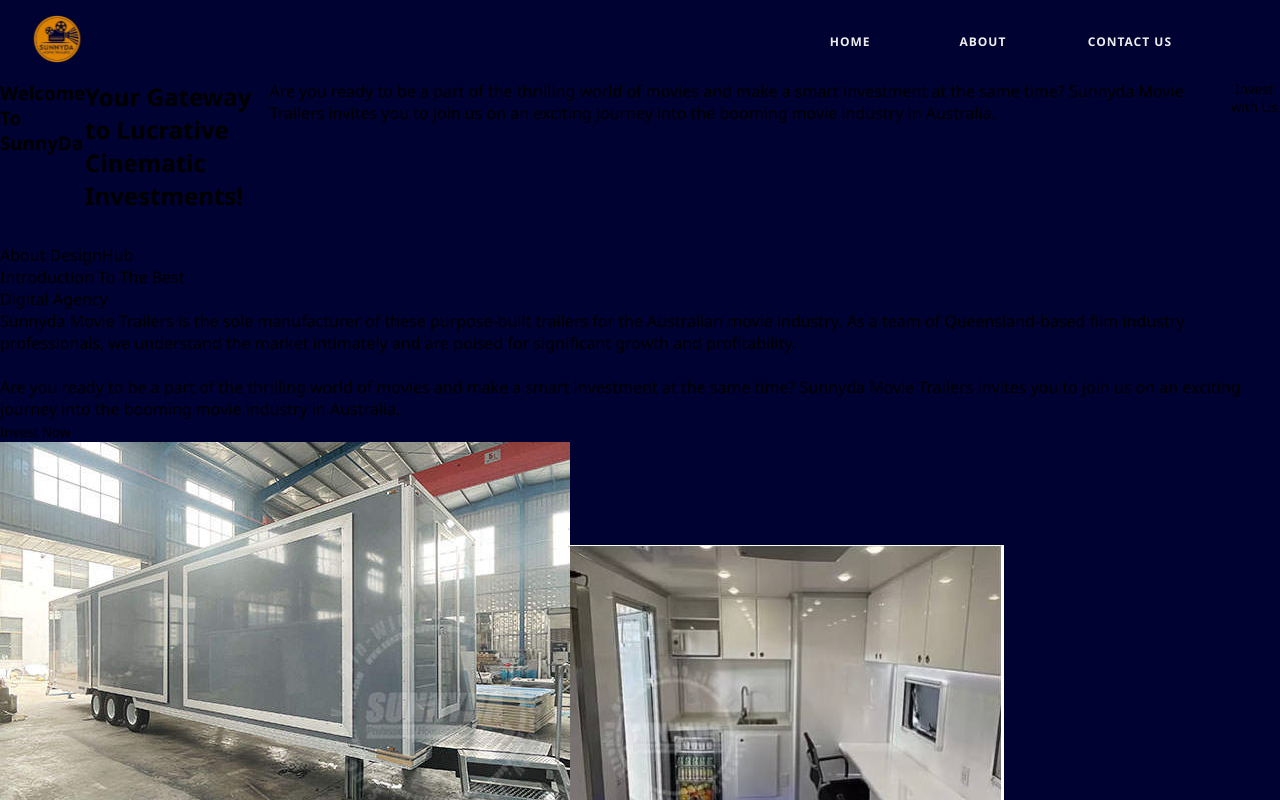
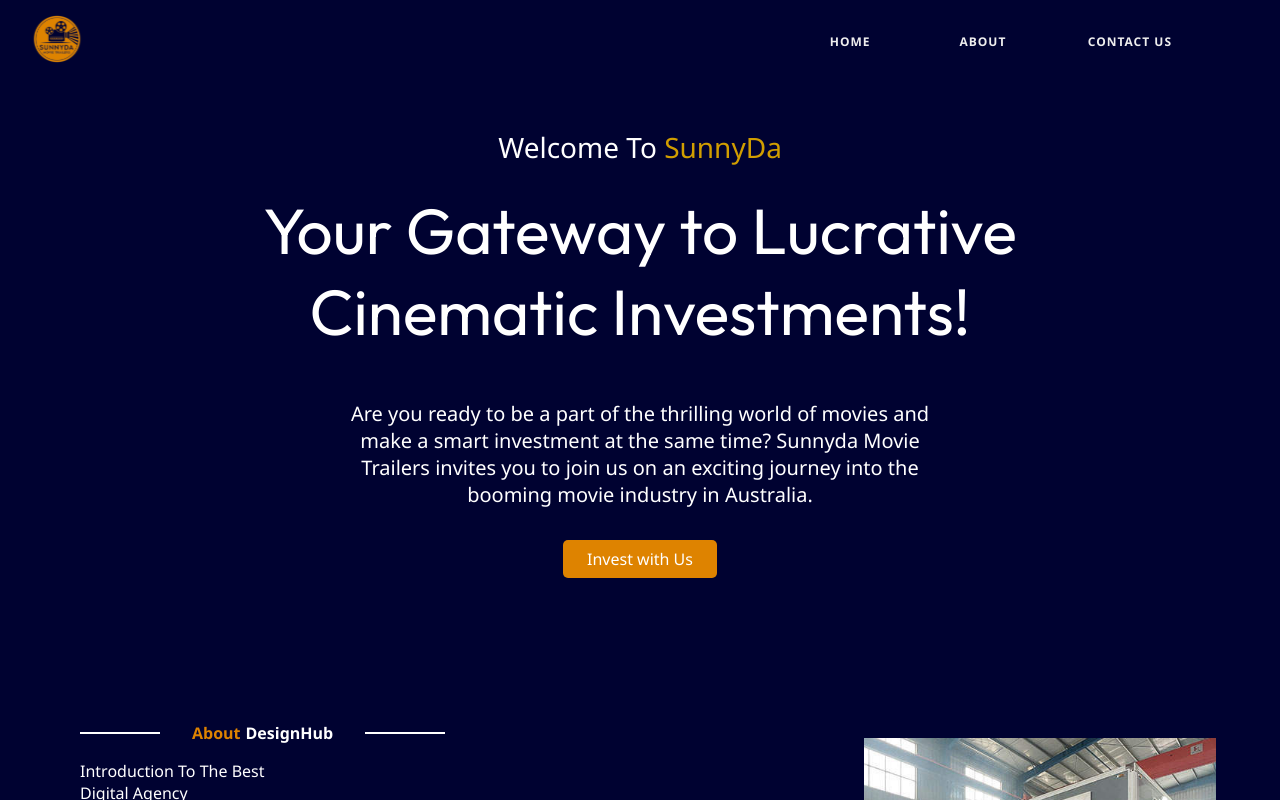
Before and after one commit to chochodev/SunnyDa-Landing-Page, a React (Vite) app: page /about in a window 1280 px wide. Shown: the top 800 px of the page. Built offline with nearby package versions, Linux system fonts and the light colour scheme.

Commit message:
updated with the contact us twerked

```diff
--- a/src/assets/css/pages/about.css
+++ b/src/assets/css/pages/about.css
@@ -8,8 +8,60 @@
     padding-top: 3rem;
 }
 
-/* HERO */
+/* HERO SECTION */
 #about .hero {
+    display: flex;
+    flex-direction: column;
+    gap: 1rem;
+    justify-content: center;
+    align-items: center;
+    text-align: center;
+    width: 100%;
+    height: max-content;
+    padding: 5rem 1rem;
+}
+
+#about .hero .text {
+    font-weight: 500;
+    font-size: 1.75rem;
+    color: #ffffff;
+    width: 100%;
+}
+
+#about .hero .text p {
+    display: inline;
+    color: var(--primary-color-2);
+}
+
+#about .hero .heading {
+    text-align: center;
+    font-family: 'Outfit', 'Roboto', 'helvetica';
+    font-size: 4rem;
+    font-weight: 700;
+    color: #ffffff;
+    width: 100%;
+    padding: .5rem 1rem;
+    padding-bottom: 2rem;
+}
+
+#about .hero .info {
+    font-size: 1.25rem;
+    color: #ffffff;
+    padding: 0 1rem;
+    max-width: 40rem;
+}
+
+#about .hero .invest_btn {
+    background: #DE8300;
+    color: #ffffff;
+    border-radius: 5px;
+    font-size: 1rem;
+    margin: 1rem 0;
+    padding: .5rem 1.5rem;
+}
+
+/* SECTION 2 */
+#about .section_2 {
     display: flex;
     width: 100%;
     align-items: start;
@@ -17,7 +69,7 @@
     padding: 2rem 0;
 }
 
-#about .hero .text_div {
+#about .section_2 .text_div {
     display: flex;
     flex-direction: column;
     gap: 1rem;
@@ -27,25 +79,25 @@
     padding: 1rem;
 }
 
-#about .hero .text_div .head_text {
+#about .section_2 .text_div .head_text {
     display: flex;
     justify-content: space-between;
     gap: 2rem;
     align-items: center;
 }
 
-#about .hero .text_div .head_text .before,
-#about .hero .text_div .head_text .after {
+#about .section_2 .text_div .head_text .before,
+#about .section_2 .text_div .head_text .after {
     width: 100%;
     min-width: 5rem;
     height: 2px;
     background: #ffffff;
 }
-#about .hero .text_div .head_text .after {
+#about .section_2 .text_div .head_text .after {
     right: 0;
 }
 
-#about .hero .text_div .head_text .head {
+#about .section_2 .text_div .head_text .head {
     position: relative;
     display: flex;
     align-items: center;
@@ -54,12 +106,12 @@
     font-weight: 600;
 }
 
-#about .hero .text_div .head_text .head span {
+#about .section_2 .text_div .head_text .head span {
     color: #DE8300;
     padding-right: 5px;
 }
 
-#about .hero .text_div .invest_btn {
+#about .section_2 .text_div .invest_btn {
     background: #DE8300;
     color: #ffffff;
     border-radius: 5px;
@@ -69,7 +121,7 @@
 }
 
 /* IMAGES */
-#about .hero .images {
+#about .section_2 .images {
     position: relative;
     display: flex;
     justify-content: end;
@@ -78,13 +130,13 @@
     padding-top: 2rem;
 }
 
-#about .hero .images .img {
+#about .section_2 .images .img {
     width: 22rem;
     height: 20rem;
     object-fit: cover;
 }
 
-#about .hero .images .img._2 {
+#about .section_2 .images .img._2 {
     position: absolute;
     top: 60%;
     left: 2rem;
@@ -93,15 +145,15 @@
 }
 
 @media (max-width: 860px) {
-    #about .hero {
+    #about .section_2 {
         flex-direction: column;
     }
 
-    #about .hero .text_div {
+    #about .section_2 .text_div {
         width: 100%;
     }
 
-    #about .hero .images {
+    #about .section_2 .images {
         width: 100%;
         padding: 0 2rem;
         height: 100%;
@@ -109,7 +161,7 @@
         overflow: hidden;
     }
 
-    #about .hero .images .img {
+    #about .section_2 .images .img {
         width: 70%;
     }
 }
--- a/src/assets/css/pages/contact.css
+++ b/src/assets/css/pages/contact.css
@@ -8,28 +8,8 @@
     padding-top: 3rem;
 }
 
-/* HERO SECTION */
+/* CONTACT FORM */
 #contact .hero {
-    display: flex;
-    flex-direction: column;
-    gap: 1rem;
-    justify-content: center;
-    align-items: center;
-    text-align: center;
-    width: 100%;
-    height: max-content;
-    padding: 5rem 1rem;
-}
-
-#contact .hero .heading {
-    font-weight: 600;
-    font-size: 3.75rem;
-    color: #ffffff;
-    width: 100%;
-}
-
-/* CONTACT FORM */
-#contact .section_2 {
     display: flex;
     flex-direction: column;
     gap: 1rem;
@@ -40,11 +20,11 @@
     padding-bottom: 5rem;
 }
 
-#contact .section_2 .heading {
+#contact .hero .heading {
     color: #ffffff;
 }
 
-#contact .section_2 .content {
+#contact .hero .content {
     display: flex;
     flex-direction: column;
     justify-content: space-between;
@@ -52,7 +32,7 @@
     max-width: 45rem;
 }
 
-#contact .section_2 .content .text {
+#contact .hero .content .text {
     display: flex;
     flex-direction: column;
     gap: 1rem;
@@ -60,30 +40,30 @@
     padding-top: 0;
 }
 
-#contact .section_2 .content .text .info {
+#contact .hero .content .text .info {
     font-size: 1.05rem;
     color: #ffffff;
     width: 100%;
     max-width: 55rem;
 }
 
-#contact .section_2 .content .text .social_links {
+#contact .hero .content .text .social_links {
     display: flex;
     gap: 2rem;
     width: 100%;
 }
 
-#contact .section_2 .content .text .social_links .social_icon {
+#contact .hero .content .text .social_links .social_icon {
     font-size: 2.5rem;
     color: #cccccc;
     transition: .2s ease-in-out;
 }
 
-#contact .section_2 .content .text .social_links a:hover .social_icon {
+#contact .hero .content .text .social_links a:hover .social_icon {
     color: #D07C06;
 }
 
-#contact .section_2 .content .contact_form {
+#contact .hero .content .contact_form {
     display: flex;
     flex-direction: column;
     gap: 1rem;
@@ -94,8 +74,8 @@
     border-radius: 5px;
 }
 
-#contact .section_2 .content .contact_form .full_name,
-#contact .section_2 .content .contact_form .email_input {
+#contact .hero .content .contact_form .full_name,
+#contact .hero .content .contact_form .email_input {
     width: 100%;
     background: #ffffff30;
     color: #dddddd;
@@ -105,7 +85,7 @@
     border-radius: 5px;
 }
 
-#contact .section_2 .content .contact_form .message {
+#contact .hero .content .contact_form .message {
     resize: none;
     width: 100%;
     height: 10rem;
@@ -117,14 +97,14 @@
     padding: .75rem;
 }
 
-#contact .section_2 .content .contact_form .full_name::placeholder,
-#contact .section_2 .content .contact_form .email_input::placeholder,
-#contact .section_2 .content .contact_form .message::placeholder {
+#contact .hero .content .contact_form .full_name::placeholder,
+#contact .hero .content .contact_form .email_input::placeholder,
+#contact .hero .content .contact_form .message::placeholder {
     color: #cccccc;
     font-weight: 400 !important;
 }
 
-#contact .section_2 .content .contact_form .submit {
+#contact .hero .content .contact_form .submit {
     width: 100%;
     line-height: 3rem;
     font-size: 1.15rem;
@@ -135,6 +115,6 @@
     transition: .2s ease-in-out;
 }
 
-#contact .section_2 .content .contact_form .submit:hover {
+#contact .hero .content .contact_form .submit:hover {
     box-shadow: 0 0 5px 1px rgba(255, 255, 255, .25);
 }
```
